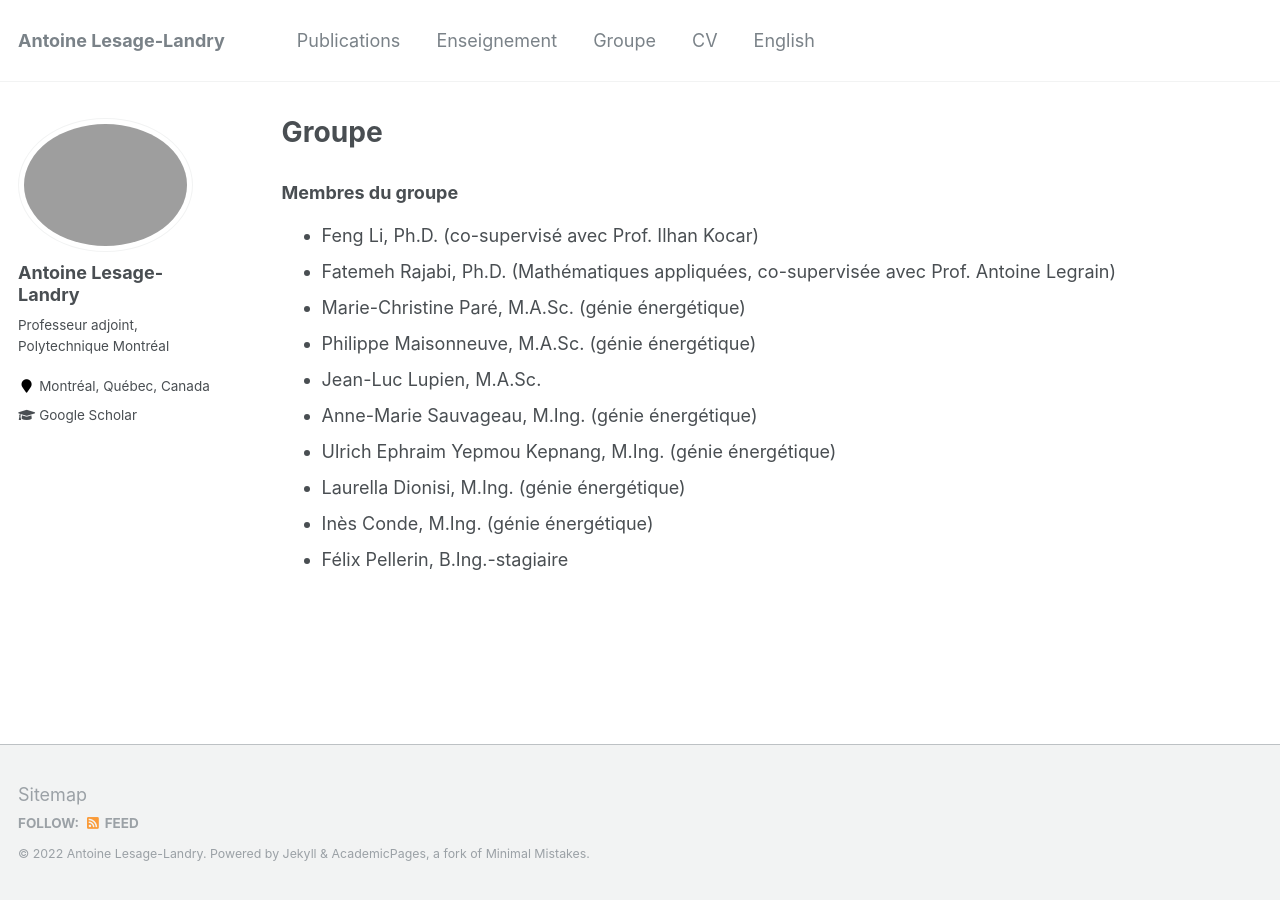
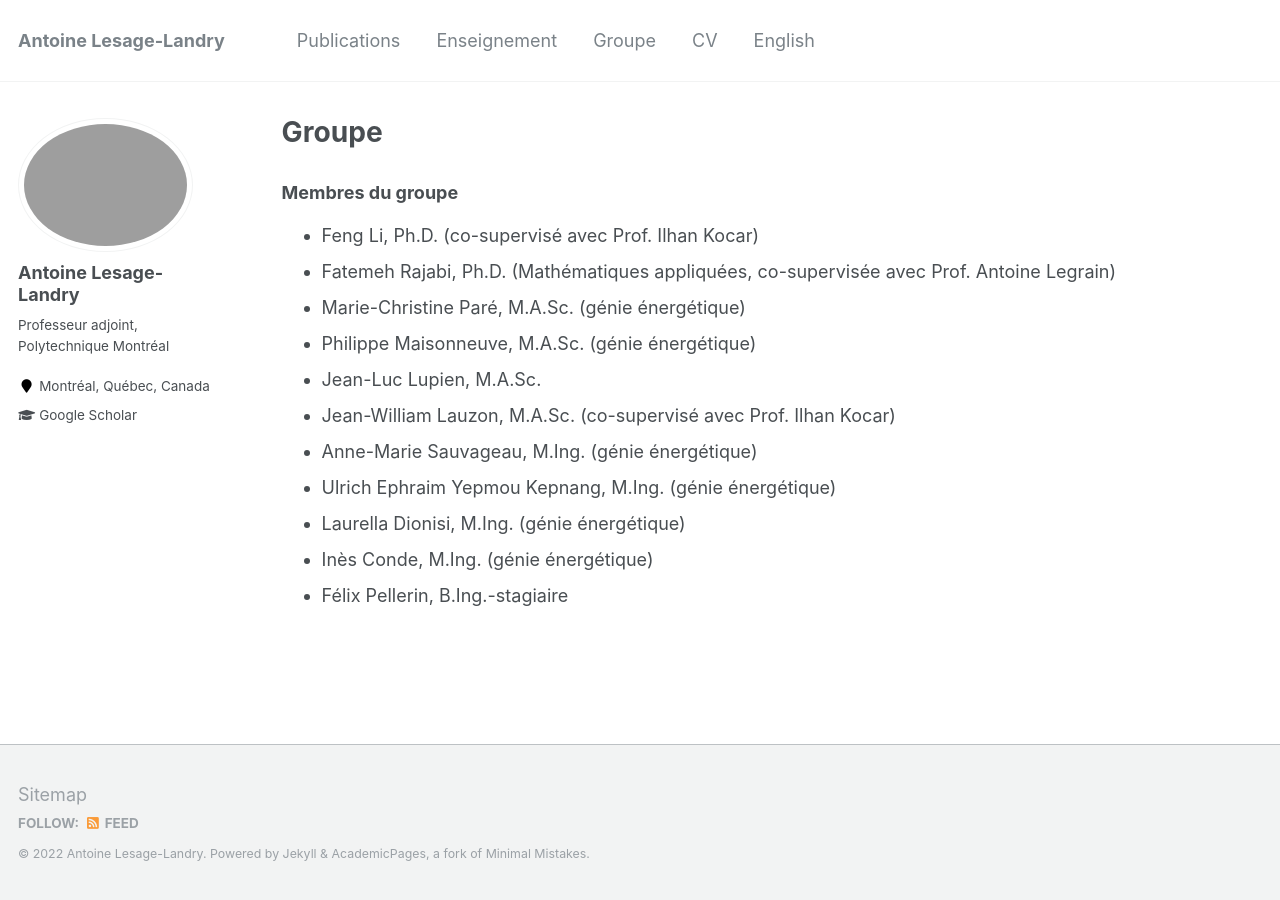
Before and after one commit to alesagelandry/fr, a Jekyll site: the page built from _pages/group.html, in a window 1280 px wide. Built offline with Jekyll 4.4.1, drawn with Linux system fonts in a browser that asks for light colours.

Commit message:
Update group.html

```diff
--- a/_pages/group.html
+++ b/_pages/group.html
@@ -17,6 +17,7 @@ author_profile: true
 <li>Marie-Christine Paré, M.A.Sc. (génie énergétique) </li>
 <li>Philippe Maisonneuve, M.A.Sc. (génie énergétique) </li>
 <li>Jean-Luc Lupien, M.A.Sc. </li>
+<li>Jean-William Lauzon, M.A.Sc. (co-supervisé avec Prof. Ilhan Kocar) </li>
 <li>Anne-Marie Sauvageau, M.Ing. (génie énergétique) </li>
 <li>Ulrich Ephraim Yepmou Kepnang, M.Ing. (génie énergétique) </li>
 <li>Laurella Dionisi, M.Ing. (génie énergétique) </li>
```
